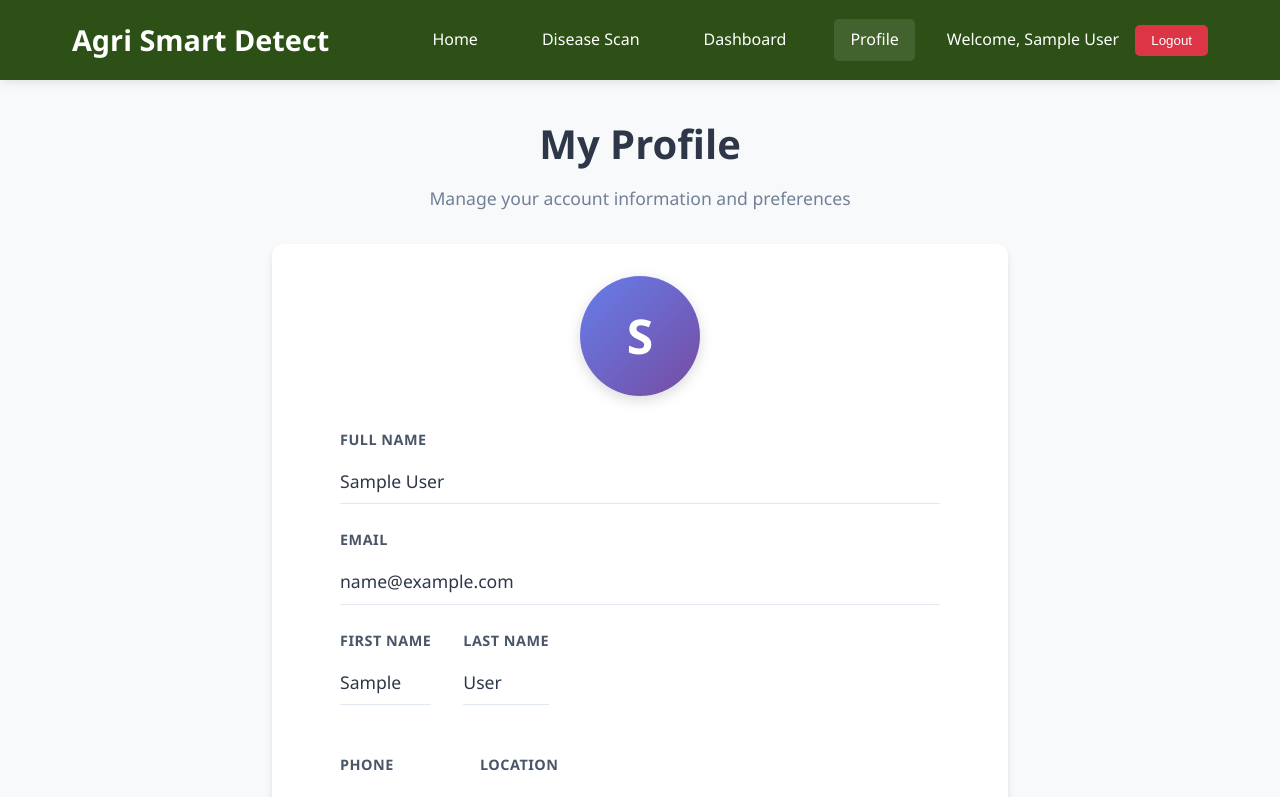
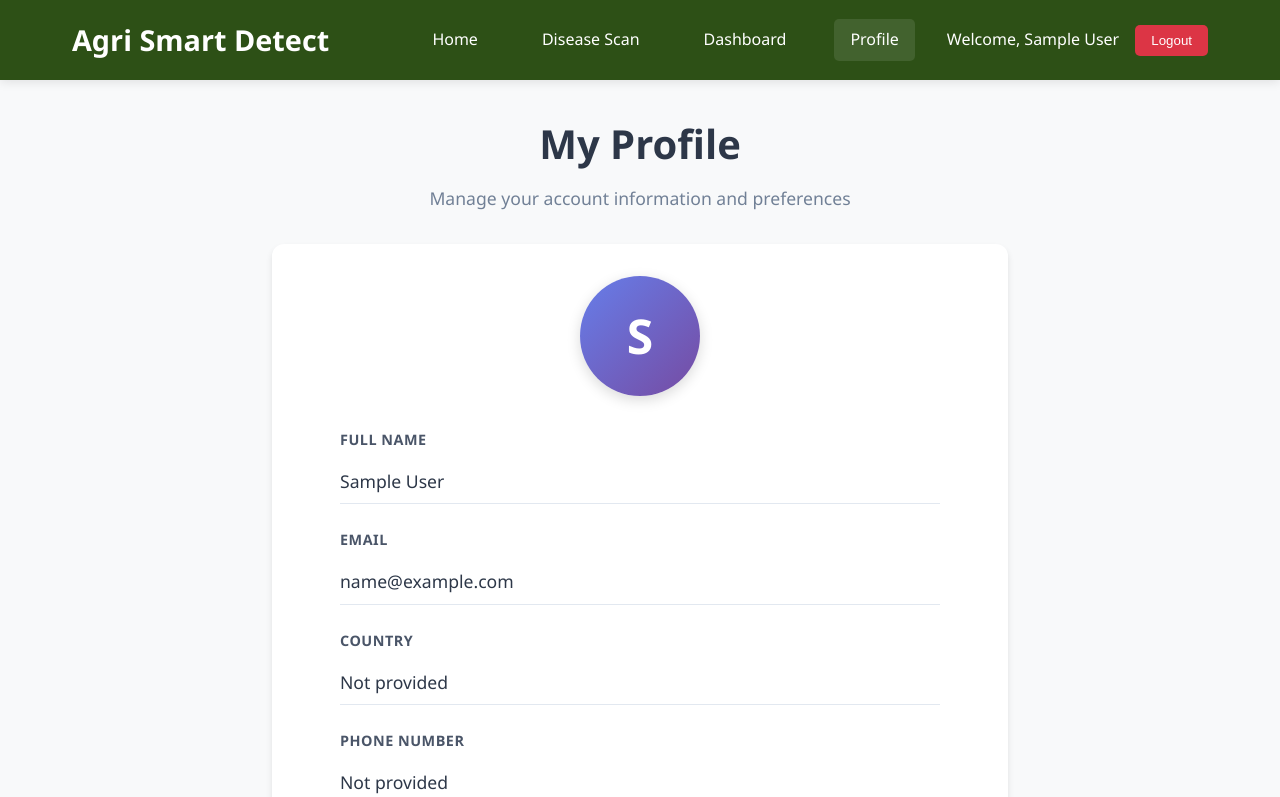
Before and after one commit to Adreen-99/agri-smart-detect-frontend, a React (Create React App) app: page /profile in a window 1280 px wide. Shown: the top 797 px of the page. Built offline with nearby package versions, Linux system fonts and the light colour scheme; sample sign-in values are in the browser's storage.

Commit message:
Update Profile.js to ensure consistency with the backend

```diff
--- a/src/pages/Profile/Profile.js
+++ b/src/pages/Profile/Profile.js
@@ -12,10 +12,8 @@ const Profile = () => {
   const [formData, setFormData] = useState({
     name: '',
     email: '',
-    firstName: '',
-    lastName: '',
-    phone: '',
-    location: ''
+    country: '',
+    phone_number: ''
   });
 
   useEffect(() => {
@@ -23,10 +21,8 @@ const Profile = () => {
       setFormData({
         name: currentUser.name || '',
         email: currentUser.email || '',
-        firstName: currentUser.firstName || '',
-        lastName: currentUser.lastName || '',
-        phone: currentUser.phone || '',
-        location: currentUser.location || ''
+        country: currentUser.country || '',
+        phone_number: currentUser.phone_number || ''
       });
     }
   }, [currentUser]);
@@ -70,10 +66,8 @@ const Profile = () => {
       setFormData({
         name: currentUser.name || '',
         email: currentUser.email || '',
-        firstName: currentUser.firstName || '',
-        lastName: currentUser.lastName || '',
-        phone: currentUser.phone || '',
-        location: currentUser.location || ''
+        country: currentUser.country || '',
+        phone_number: currentUser.phone_number || ''
       });
     }
   };
@@ -113,28 +107,14 @@ const Profile = () => {
                   <p>{currentUser.email || 'Not provided'}</p>
                 </div>
 
-                <div className="info-row">
                 <div className="info-group">
-                    <label>First Name</label>
-                    <p>{currentUser.firstName || 'Not provided'}</p>
+                  <label>Country</label>
+                  <p>{currentUser.country || 'Not provided'}</p>
                 </div>
 
                 <div className="info-group">
-                    <label>Last Name</label>
-                    <p>{currentUser.lastName || 'Not provided'}</p>
-                  </div>
-                </div>
-
-                <div className="info-row">
-                  <div className="info-group">
-                    <label>Phone</label>
-                    <p>{currentUser.phone || 'Not provided'}</p>
-                  </div>
-
-                  <div className="info-group">
-                    <label>Location</label>
-                    <p>{currentUser.location || 'Not provided'}</p>
-                  </div>
+                  <label>Phone Number</label>
+                  <p>{currentUser.phone_number || 'Not provided'}</p>
                 </div>
 
                 <div className="profile-actions">
@@ -172,53 +152,28 @@ const Profile = () => {
                   />
                 </div>
 
-                <div className="form-row">
                 <div className="form-group">
-                    <label htmlFor="firstName">First Name</label>
+                  <label htmlFor="country">Country</label>
                   <input
                     type="text"
-                      id="firstName"
-                      name="firstName"
-                      value={formData.firstName}
+                    id="country"
+                    name="country"
+                    value={formData.country}
                     onChange={handleInputChange}
+                    placeholder="Enter your country"
                   />
                 </div>
 
                 <div className="form-group">
-                    <label htmlFor="lastName">Last Name</label>
-                    <input
-                      type="text"
-                      id="lastName"
-                      name="lastName"
-                      value={formData.lastName}
-                      onChange={handleInputChange}
-                    />
-                  </div>
-                </div>
-
-                <div className="form-row">
-                  <div className="form-group">
-                    <label htmlFor="phone">Phone</label>
+                  <label htmlFor="phone_number">Phone Number</label>
                   <input
                     type="tel"
-                      id="phone"
-                      name="phone"
-                      value={formData.phone}
+                    id="phone_number"
+                    name="phone_number"
+                    value={formData.phone_number}
                     onChange={handleInputChange}
+                    placeholder="Enter your phone number"
                   />
-                  </div>
-
-                  <div className="form-group">
-                    <label htmlFor="location">Location</label>
-                    <input
-                      type="text"
-                      id="location"
-                      name="location"
-                      value={formData.location}
-                      onChange={handleInputChange}
-                      placeholder="City, Country"
-                    />
-                  </div>
                 </div>
 
                 <div className="form-actions">
```
Lines whose indentation alone changed are shown as unchanged.
